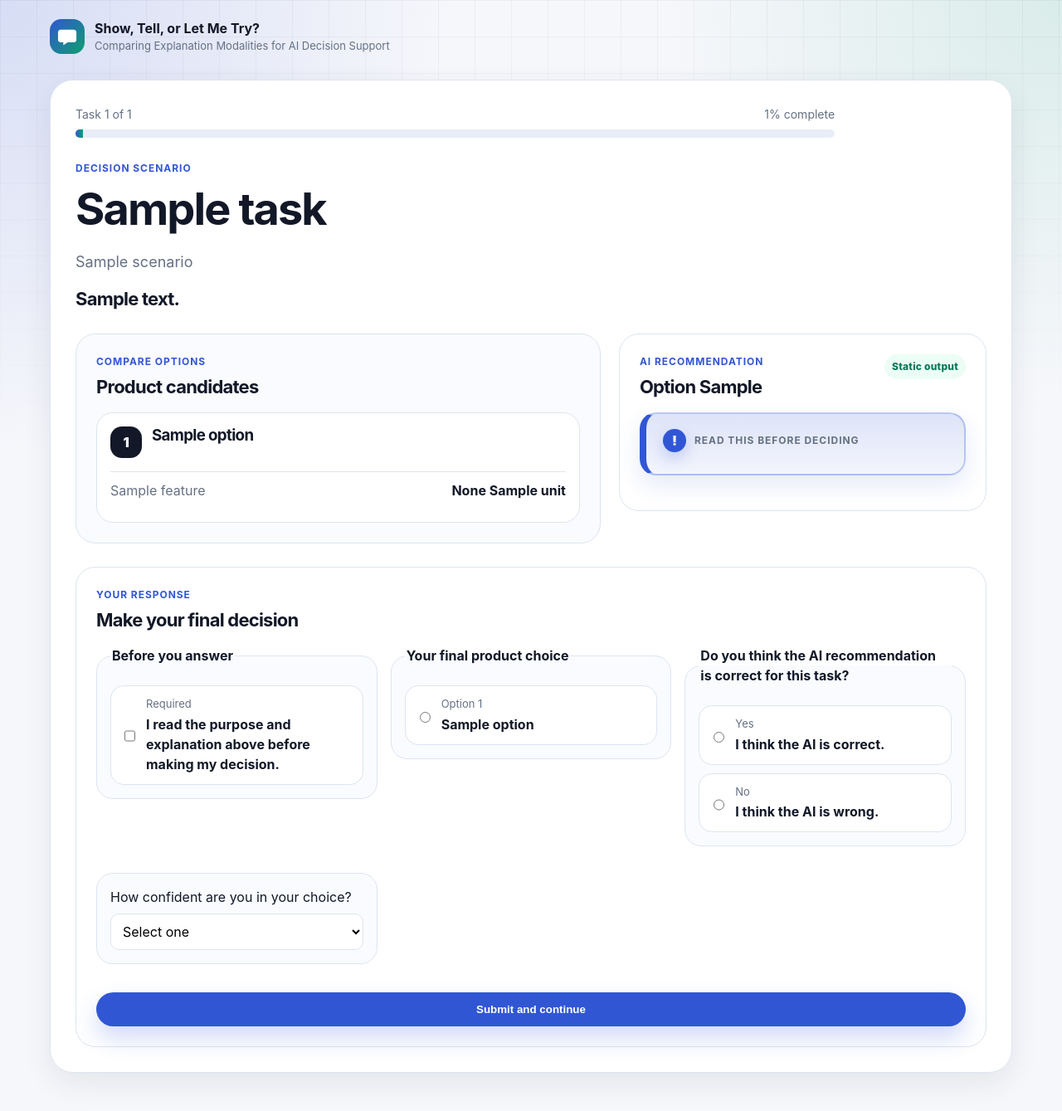
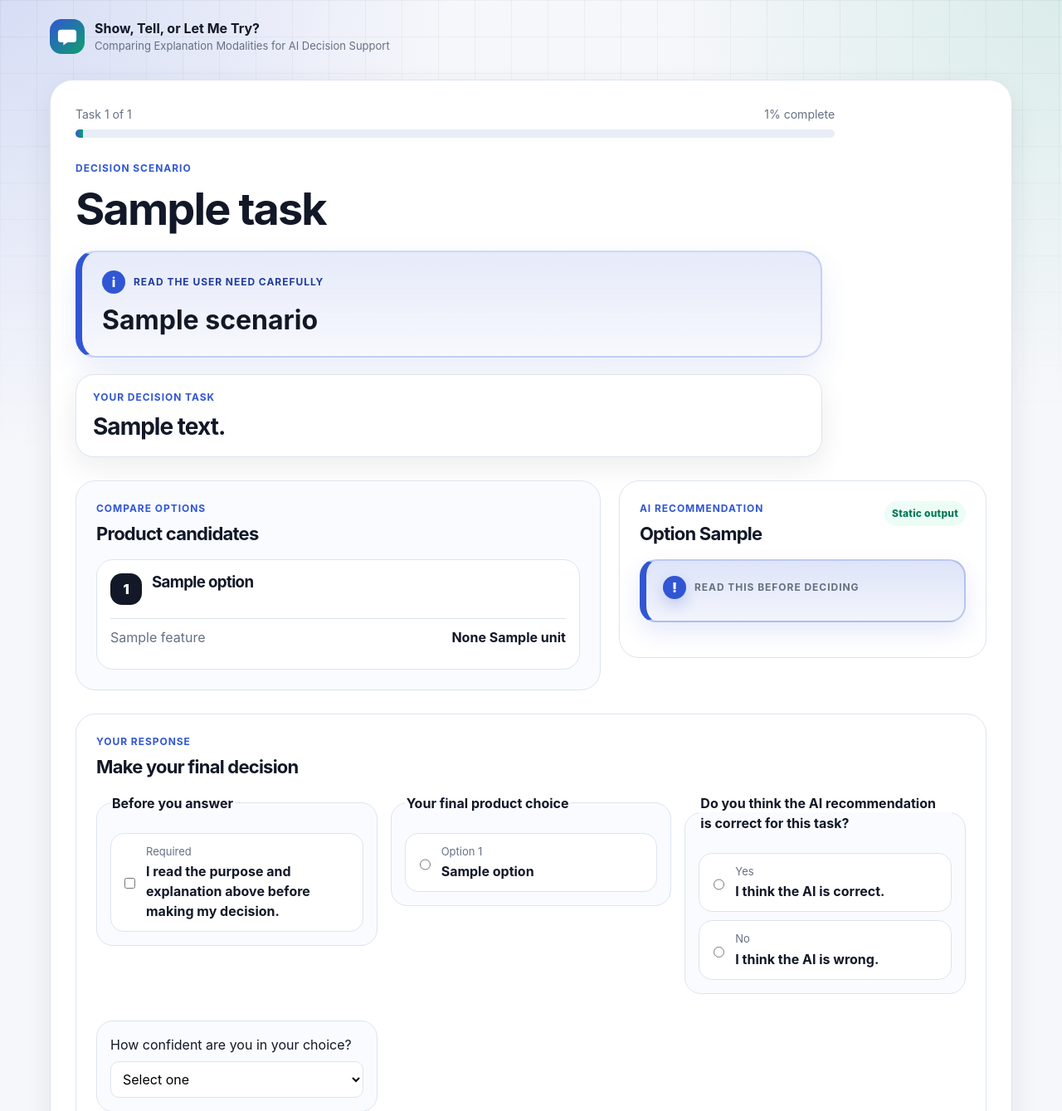
Before and after one commit to SuYirouCrystal/Show-Tell-or-Let-Me-Try-HCI-, a Flask app: template templates/task.html in a window 1280 px wide. Shown: the top 1339 px of the page at 83% size. Run offline with Flask 3, Linux system fonts and the light colour scheme; the template is opened without the code that fills it: most values are stand-ins (such as "Sample title", 1, 10 or a date in 2020).

Commit message:
revise highlight

```diff
--- a/data/participants.csv
+++ b/data/participants.csv
@@ -18,3 +18,6 @@ c66983ef-2da2-4d89-90f7-f3bc8a8e436c,show,"1,4,5,6,3,2",2026-04-27T22:38:50+00:0
 9bc39463-6c49-4528-a3a3-7b21894b9dae,try,"3,5,4,2,6,1",2026-04-27T23:33:33+00:00,2026-04-27T23:33:33+00:00,v1,"Mozilla/5.0 (Macintosh; Intel Mac OS X 10_15_7) AppleWebKit/537.36 (KHTML, like Gecko) Chrome/147.0.0.0 Safari/537.36"
 cde156a4-8814-49f0-b41d-f2e98159f27d,tell,"3,6,5,4,1,2",2026-04-27T23:45:11+00:00,2026-04-27T23:45:11+00:00,v1,"Mozilla/5.0 (Macintosh; Intel Mac OS X 10_15_7) AppleWebKit/537.36 (KHTML, like Gecko) Chrome/147.0.0.0 Safari/537.36"
 becedfab-17f2-4ca6-adb5-fa2acdb2e152,try,"1,4,5,6,3,2",2026-04-27T23:57:47+00:00,2026-04-27T23:57:47+00:00,v1,"Mozilla/5.0 (Macintosh; Intel Mac OS X 10_15_7) AppleWebKit/537.36 (KHTML, like Gecko) Chrome/147.0.0.0 Safari/537.36"
+fb478329-2da9-47db-a199-736e145f0073,tell,"6,4,5,1,2,3",2026-04-28T00:15:48+00:00,2026-04-28T00:15:48+00:00,v1,"Mozilla/5.0 (Macintosh; Intel Mac OS X 10_15_7) AppleWebKit/537.36 (KHTML, like Gecko) Chrome/147.0.0.0 Safari/537.36"
+2fe260ae-8a87-49bb-8f9d-447a6e15fc00,show,"1,6,5,2,3,4",2026-04-28T00:16:02+00:00,2026-04-28T00:16:02+00:00,v1,"Mozilla/5.0 (Macintosh; Intel Mac OS X 10_15_7) AppleWebKit/537.36 (KHTML, like Gecko) Chrome/147.0.0.0 Safari/537.36"
+d8680445-6447-4c10-bab7-3096c9b78c65,show,"2,3,6,1,4,5",2026-04-28T00:17:12+00:00,2026-04-28T00:17:12+00:00,v1,"Mozilla/5.0 (Macintosh; Intel Mac OS X 10_15_7) AppleWebKit/537.36 (KHTML, like Gecko) Chrome/147.0.0.0 Safari/537.36"
--- a/static/css/style.css
+++ b/static/css/style.css
@@ -397,10 +397,63 @@ h3 {
   max-width: 900px;
 }
 
+.scenario-spotlight {
+  margin: 18px 0 20px;
+  padding: 22px 24px;
+  border: 2px solid rgba(49, 86, 212, 0.2);
+  border-left: 8px solid var(--primary);
+  border-radius: 24px;
+  background: linear-gradient(180deg, rgba(49, 86, 212, 0.12), rgba(49, 86, 212, 0.04));
+  box-shadow: 0 16px 36px rgba(49, 86, 212, 0.1);
+}
+
+.scenario-banner {
+  display: flex;
+  align-items: center;
+  gap: 10px;
+  margin-bottom: 10px;
+}
+
+.scenario-icon {
+  display: grid;
+  width: 28px;
+  height: 28px;
+  place-items: center;
+  border-radius: 999px;
+  background: var(--primary);
+  color: white;
+  font-size: 16px;
+  font-weight: 800;
+}
+
+.scenario-spotlight .eyebrow {
+  margin: 0;
+  color: var(--primary-dark);
+}
+
 .scenario {
   max-width: 860px;
-  font-size: 18px;
-  color: var(--muted);
+  margin: 0;
+  font-size: 32px;
+  line-height: 1.35;
+  font-weight: 700;
+  color: var(--text);
+}
+
+.decision-prompt-card {
+  padding: 18px 20px;
+  border: 1px solid var(--border);
+  border-radius: 22px;
+  background: white;
+  box-shadow: var(--shadow-soft);
+}
+
+.decision-prompt-card .eyebrow {
+  margin-bottom: 10px;
+}
+
+.decision-prompt-card h2 {
+  font-size: 28px;
 }
 
 .task-layout {
--- a/templates/task.html
+++ b/templates/task.html
@@ -20,8 +20,17 @@
   <div class="task-heading">
     <p class="eyebrow">Decision scenario</p>
     <h1>{{ task.title }}</h1>
-    <p class="scenario">{{ task.scenario }}</p>
-    <h2>{{ task.decision_prompt }}</h2>
+    <div class="scenario-spotlight">
+      <div class="scenario-banner">
+        <span class="scenario-icon" aria-hidden="true">i</span>
+        <p class="eyebrow">Read the user need carefully</p>
+      </div>
+      <p class="scenario">{{ task.scenario }}</p>
+    </div>
+    <div class="decision-prompt-card">
+      <p class="eyebrow">Your decision task</p>
+      <h2>{{ task.decision_prompt }}</h2>
+    </div>
   </div>
 
   <div class="task-layout">
```
